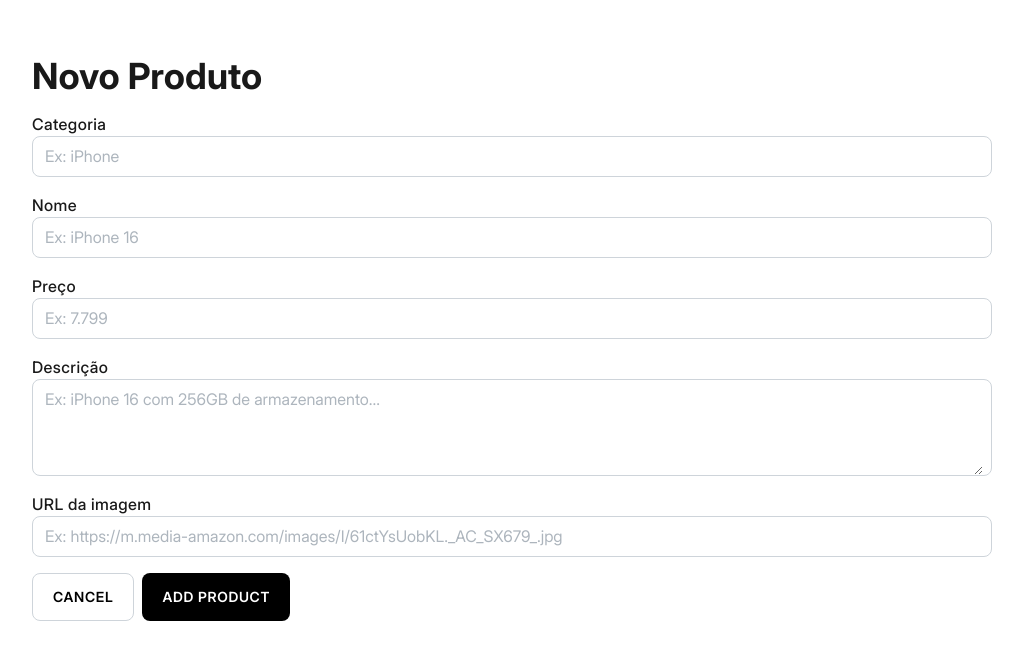
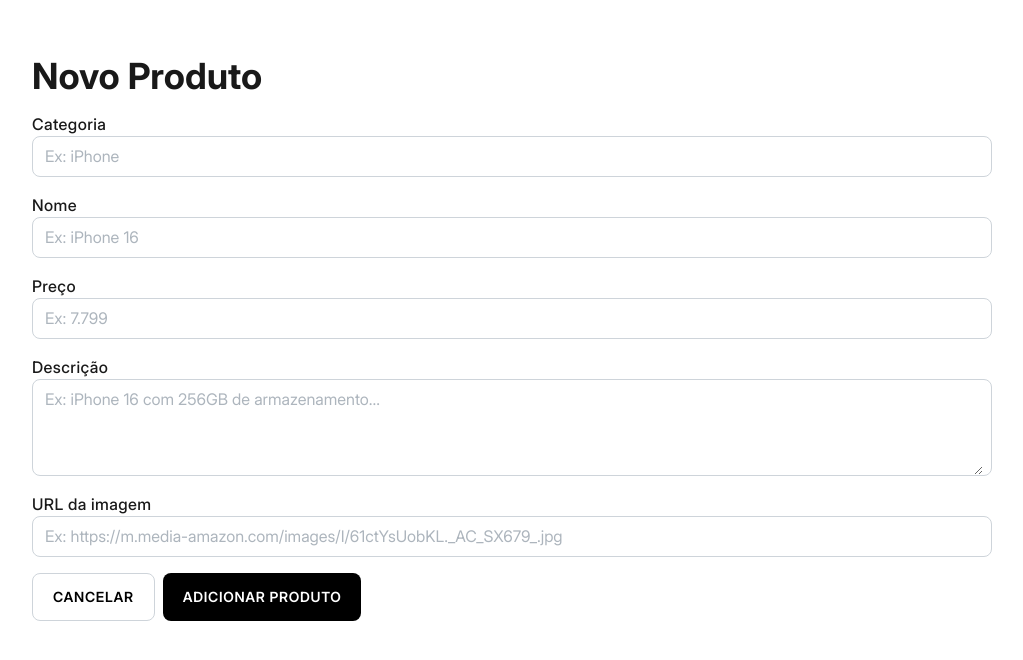
Before and after one commit to martins87/tc-frontend, a Next.js app: page /products/new in a window 1280 px wide. Shown: the top 660 px of the page, without its empty margins (128-1151 px from the left). Built offline with nearby package versions, Linux system fonts and the light colour scheme.

Commit message:
edit text

```diff
--- a/app/(pages)/products/new/page.tsx
+++ b/app/(pages)/products/new/page.tsx
@@ -74,13 +74,13 @@ const NewProductPage = () => {
         </InputWrapper>
         <Centered className="gap-x-2" justify="start">
           <Button
-            label="Cancel"
+            label="Cancelar"
             secondary
             onClick={handleCancel}
             textClassname="uppercase font-semibold"
           />
           <Button
-            label="Add Product"
+            label="Adicionar Produto"
             primary
             onClick={handleAddProduct}
             textClassname="uppercase font-semibold"
```
